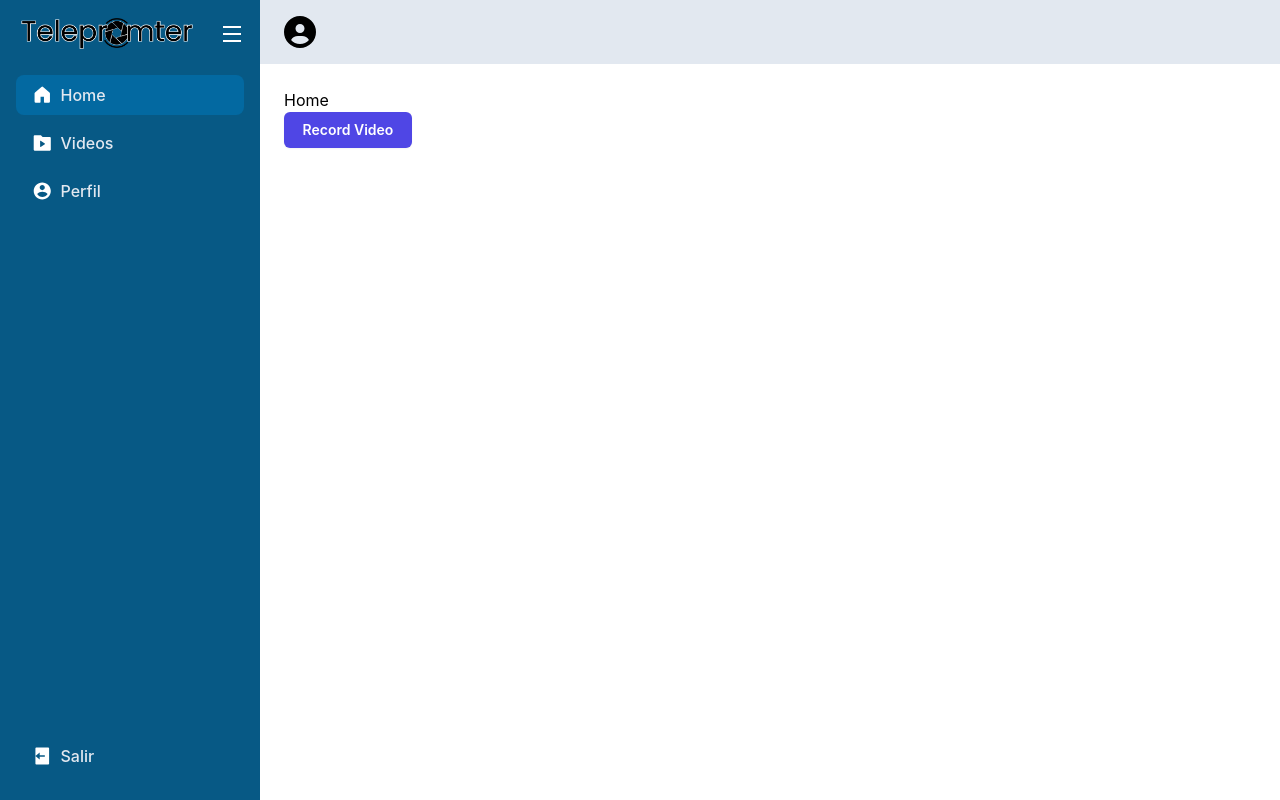
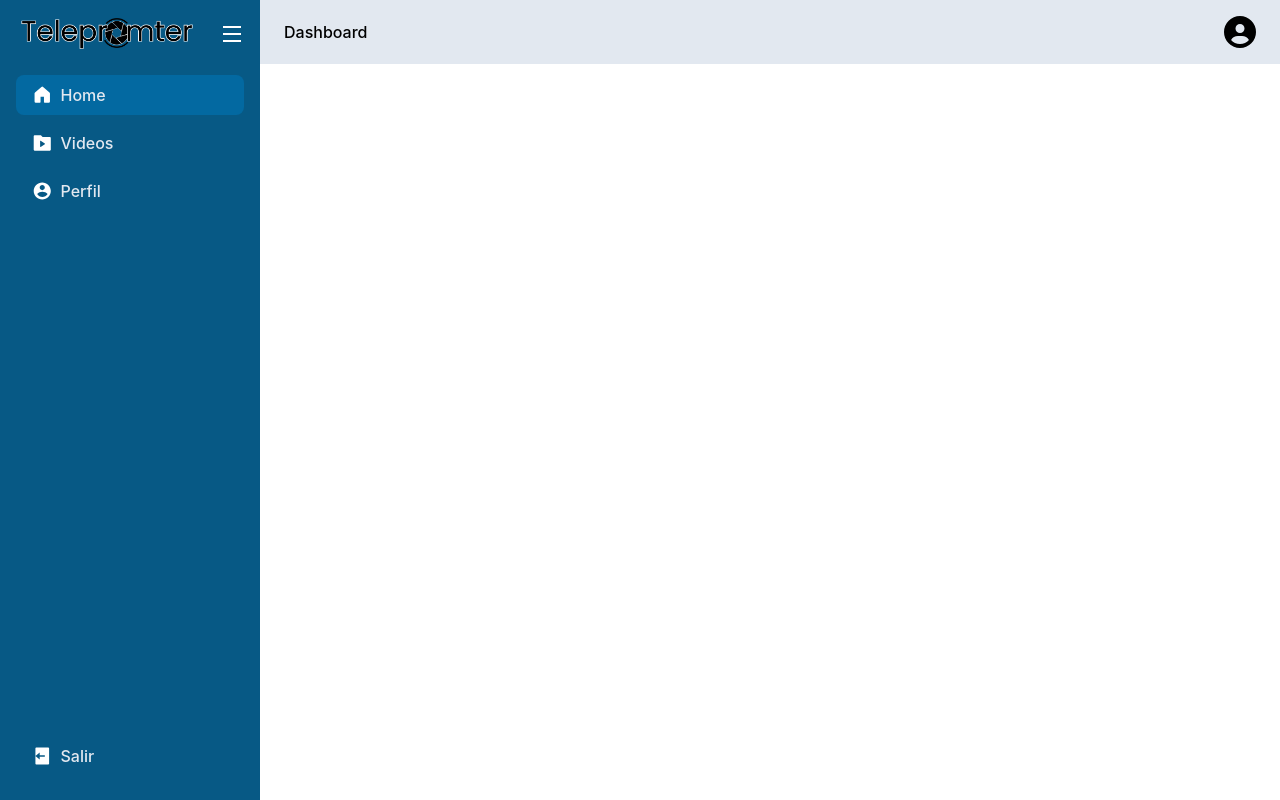
Before and after one commit to poncho29/teleprompter-app, a React (Vite) app: page /dashboard in a window 1280 px wide. Both pictures are taken after typing "name@example.com", "Sample123" into the empty fields and a click on the button "Entrar". Built offline with nearby package versions, Linux system fonts and the light colour scheme.

Commit message:
[ADD] - breadcrumb component

```diff
--- /dev/null
+++ b/src/components/common/BreadCrumb.tsx
@@ -0,0 +1,47 @@
+import { ReactNode, useEffect, useState } from 'react';
+import { Link, useLocation } from 'react-router-dom';
+
+import { RiArrowRightSLine } from 'react-icons/ri';
+
+export const BreadCrumb = () => {
+  const location = useLocation();
+
+  const [crumbs, setCrumbs] = useState<ReactNode[]>([]);
+
+  useEffect(() => {
+    const breadCrumbs = createCrumbs(location.pathname);
+
+    setCrumbs(breadCrumbs);
+  }, [location]);
+
+  const createCrumbs = (path: string) => {
+    let currentPath = '';
+    const pathnames = path.split('/');
+
+    const breadCrumbs = pathnames
+      .filter(crumb => crumb !== '')
+      .map((crumb, i) => {
+        currentPath += `/${crumb}`;
+
+        return (
+          <div
+            key={crumb}
+            className="flex items-center font-medium capitalize"
+          >
+            <Link to={currentPath}>{crumb}</Link>
+            {(i + 1 < pathnames.length - 1) && (
+              <RiArrowRightSLine size={24} />
+            )}
+          </div>
+        );
+      });
+
+    return breadCrumbs;
+  }
+
+  return (
+    <div className="w-full max-w-[300px] flex gap-1">
+      {crumbs.map(crumb => crumb)}
+    </div>
+  );
+};
--- a/src/components/index.ts
+++ b/src/components/index.ts
@@ -4,6 +4,7 @@ export * from './common/navbar/Navbar';
 export * from './common/sidebar/Sidebar';
 export * from './common/SpanLink';
 export * from './common/AccountMenu';
+export * from './common/BreadCrumb';
 
 // Form
 export * from './form/InputText';
--- a/src/layouts/DashboardLayout.tsx
+++ b/src/layouts/DashboardLayout.tsx
@@ -1,26 +1,15 @@
 import { Outlet } from "react-router-dom";
 
-import { AccountMenu, Sidebar } from "../components";
+import { AccountMenu, BreadCrumb, Sidebar } from "../components";
 
 export const DashboardLayout = () => {
-  // const matches = useMatches();
-
-  // const crumbs = matches.map((match: UIMatch) => match.pathname);
-
-  // const crumbs = matches.map((match: UIMatch) => match.handle && match.handle.crumb(match.data));
-  // console.log(crumbs)
-
   return (
     <div className="h-screen grid grid-cols-[auto,1fr]">
       <Sidebar />
 
       <main className="w-full overflow-y-auto">
         <section className="sticky top-0 w-auto h-16 flex items-center justify-between px-6 bg-slate-200">
-          {/* <ol className="w-[300px] flex gap-2">
-            {crumbs.map((crumb, index) => (
-              <li key={index}>{crumb}</li>
-            ))}
-          </ol> */}
+          <BreadCrumb />
 
           <AccountMenu />
         </section>
--- a/src/router/index.tsx
+++ b/src/router/index.tsx
@@ -34,7 +34,7 @@ export const routes = createBrowserRouter([
         element: <DashboardLayout />,
         children: [
           {
-            path: "/dashboard",
+            path: "/dashboard/home",
             element: <Home />,
             handle: {
               crumb: () => <Link to="/dashboard">Home</Link>,
@@ -45,7 +45,7 @@ export const routes = createBrowserRouter([
             element: <PreviewVideo />,
             handle: {
               // eslint-disable-next-line @typescript-eslint/no-explicit-any
-              crumb: () => <span>Preview</span>,
+              crumb: () => { 'Hola' },
             }
           },
           {
```
